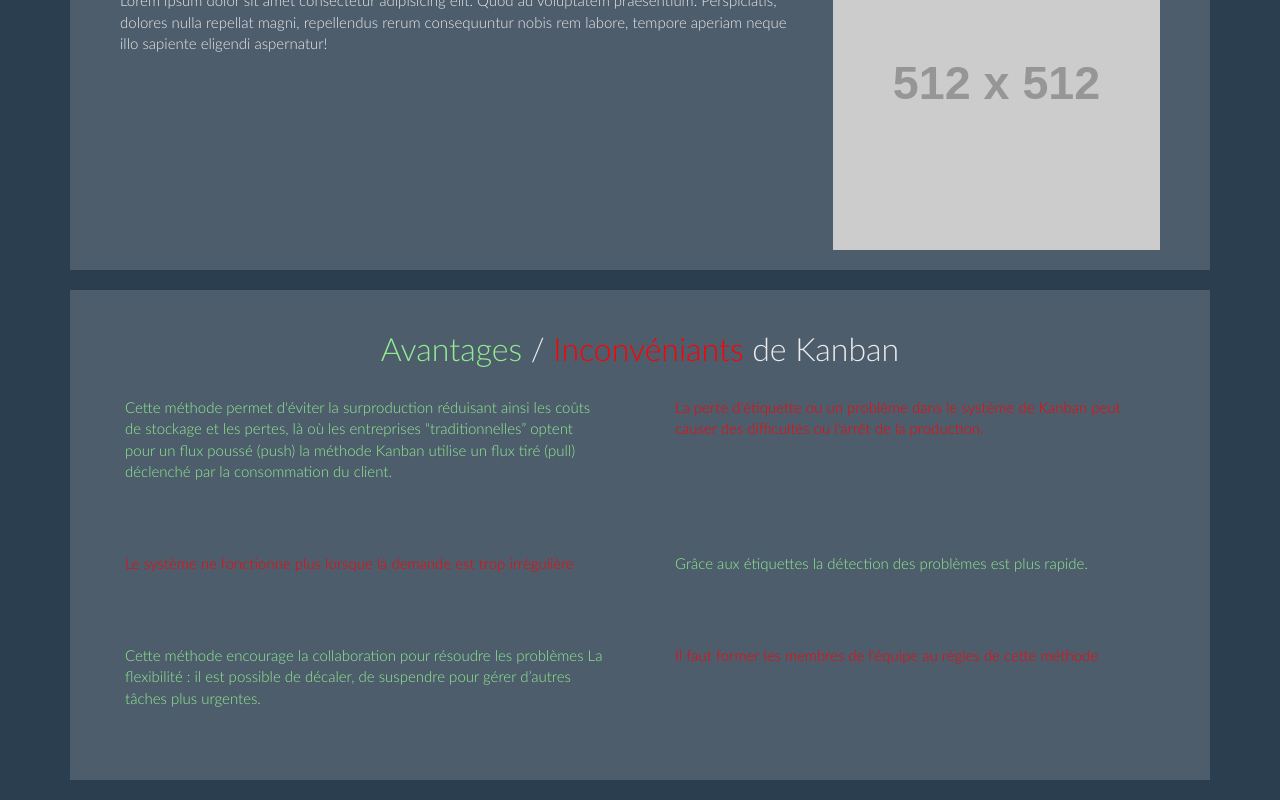
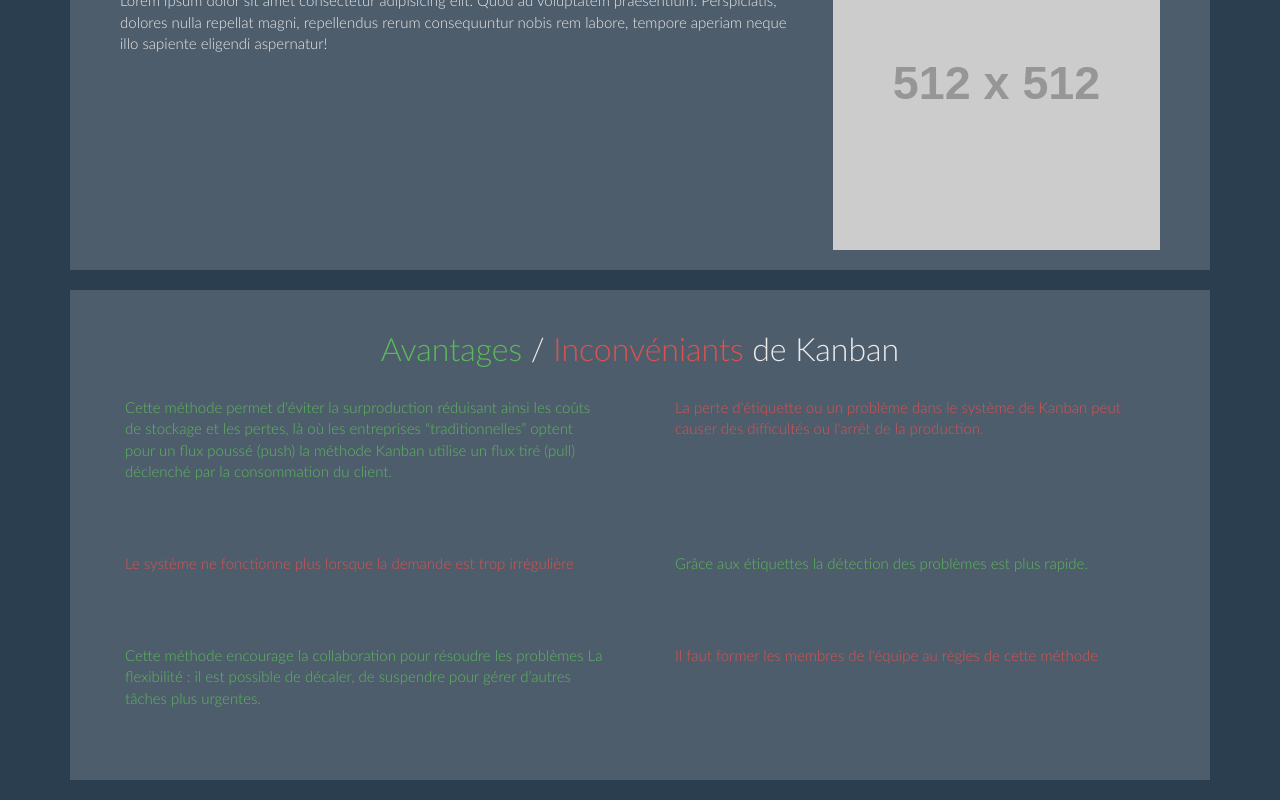
Before and after one commit to Grangeos/Exercice-Kanban, a React (Create React App) app: page / in a window 1280 px wide. Shown: the part 1163-1963 px from the top of the page. Built offline with nearby package versions, Linux system fonts and the light colour scheme; a web font is replaced by a local one.

Commit message:
change color

```diff
--- a/src/js/Avantages.jsx
+++ b/src/js/Avantages.jsx
@@ -6,45 +6,45 @@ class Avantages extends PureComponent {
 
         return (
             <Well>
-              <h2 className="text-center"> <span style={{color:"lightGreen"}}>Avantages</span> / <span style={{color:"red"}}>Inconvéniants</span> de Kanban</h2>
+              <h2 className="text-center"> <span className="text-success">Avantages</span> / <span className="text-danger">Inconvéniants</span> de Kanban</h2>
               <Grid fluid>
                 <Row className="show-grid">
                   <Col md={6}>
-                    <Well style={{color: "lightGreen"}}>
-                    <p>Cette méthode permet d'éviter la surproduction réduisant ainsi les coûts de stockage et les pertes, là où les entreprises “traditionnelles” optent pour un flux poussé (push) la méthode Kanban utilise un flux tiré (pull) déclenché par la consommation du client.</p>
+                    <Well>
+                    <p className="text-success">Cette méthode permet d'éviter la surproduction réduisant ainsi les coûts de stockage et les pertes, là où les entreprises “traditionnelles” optent pour un flux poussé (push) la méthode Kanban utilise un flux tiré (pull) déclenché par la consommation du client.</p>
 
                     </Well>
                   </Col>
                   <Col md={6}>
-                    <Well style={{color: "red"}}>
-                    <p>La perte d'étiquette ou un problème dans le système de Kanban peut causer des difficultés ou l'arrêt de la production.</p>
+                    <Well>
+                    <p className="text-danger">La perte d'étiquette ou un problème dans le système de Kanban peut causer des difficultés ou l'arrêt de la production.</p>
 
                     </Well>
                   </Col>
                 </Row>
                 <Row className="show-grid">
                 <Col md={6}>
-                  <Well style={{color: "red"}}>
-                    <p>Le système ne fonctionne plus lorsque la demande est trop irrégulière</p>
+                  <Well>
+                    <p className="text-danger">Le système ne fonctionne plus lorsque la demande est trop irrégulière</p>
                   </Well>
                 </Col>
                   <Col md={6}>
-                    <Well style={{color: "lightGreen"}}>
-                      <p>Grâce aux étiquettes la détection des problèmes est plus rapide.</p>
+                    <Well>
+                      <p className="text-success">Grâce aux étiquettes la détection des problèmes est plus rapide.</p>
                     </Well>
                   </Col>
                 </Row>
                 <Row className="show-grid">
                   <Col md={6}>
-                    <Well style={{color: "lightGreen"}}>
-                      <p>Cette méthode encourage la collaboration pour résoudre les problèmes
+                    <Well>
+                      <p className="text-success">Cette méthode encourage la collaboration pour résoudre les problèmes
                       La flexibilité : il est possible de décaler, de suspendre pour gérer d’autres tâches plus urgentes.</p>
 
                     </Well>
                   </Col>
                   <Col md={6}>
-                    <Well style={{color: "red"}}>
-                      <p>Il faut former les membres de l'équipe au règles de cette méthode</p>
+                    <Well>
+                      <p className="text-danger">Il faut former les membres de l'équipe au règles de cette méthode</p>
                     </Well>
                   </Col>
                 </Row>
```
